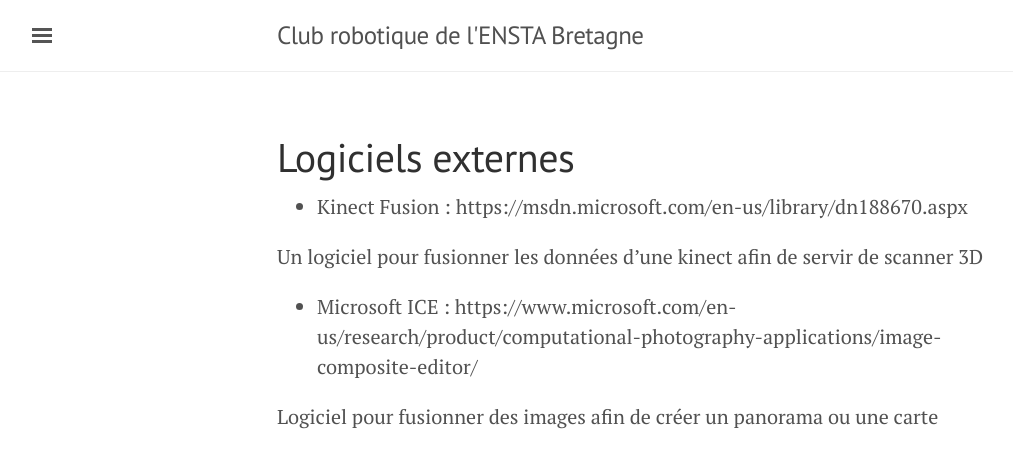
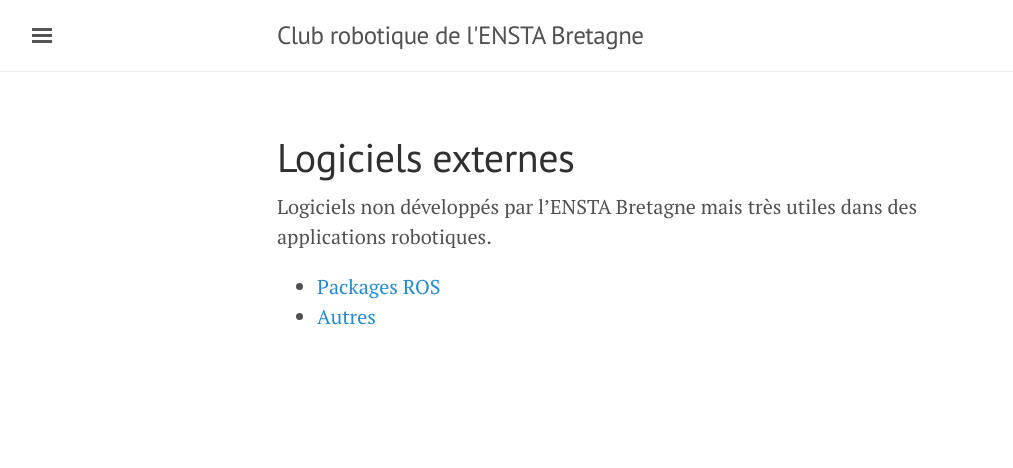
Before and after one commit to EnstaBretagneClubRobo/EnstaBretagneClubRobo.github.io, a Jekyll site: the page built from docs/logicielsExternes.md, in a window 1280 px wide. Shown: the top 468 px of the page, without its empty margins (3-1016 px from the left). Built offline with Jekyll 4.4.1, drawn with Linux system fonts in a browser that asks for light colours.

Commit message:
Update logicielsExternes.md

```diff
--- a/docs/logicielsExternes.md
+++ b/docs/logicielsExternes.md
@@ -3,10 +3,7 @@ layout : page
 title: Logiciels externes
 ---
 
- - Kinect Fusion : https://msdn.microsoft.com/en-us/library/dn188670.aspx
+Logiciels non développés par l'ENSTA Bretagne mais très utiles dans des applications robotiques.
 
- Un logiciel pour fusionner les données d'une kinect afin de servir de scanner 3D
-
- - Microsoft ICE : https://www.microsoft.com/en-us/research/product/computational-photography-applications/image-composite-editor/
-
- Logiciel pour fusionner des images afin de créer un panorama ou une carte
+ - [Packages ROS](https://enstabretagneclubrobo.github.io/docs/logicielsExternes/PackagesROS)
+ - [Autres](https://enstabretagneclubrobo.github.io/docs/logicielsExternes/Autres)
```
